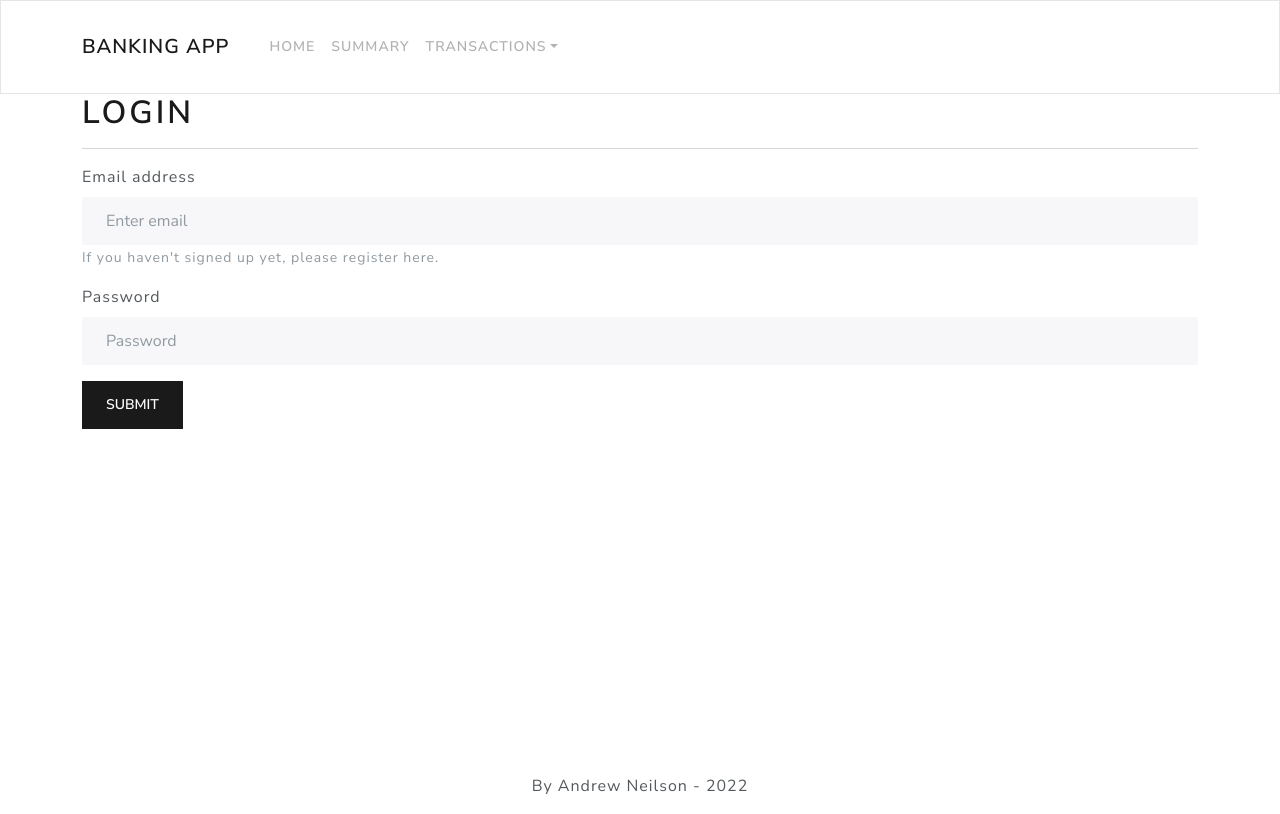
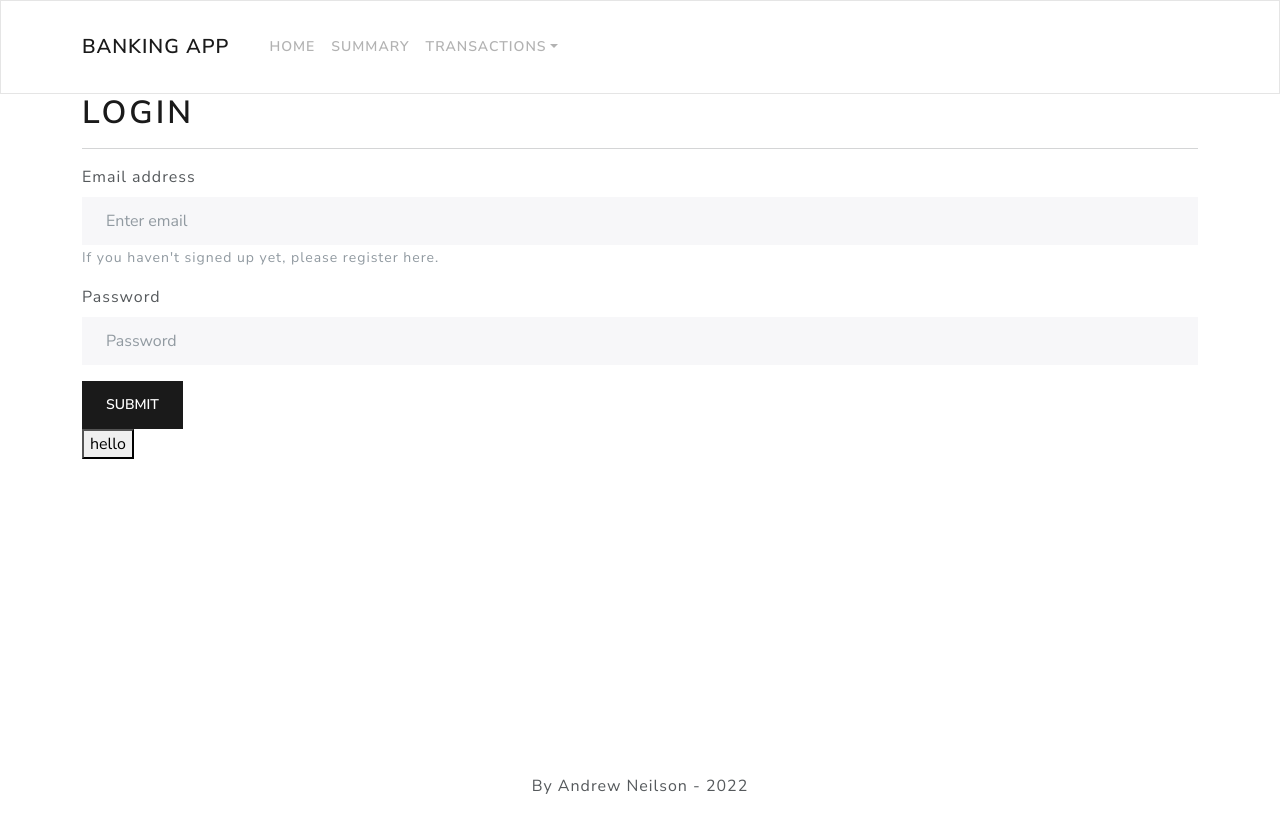
Before and after one commit to dragon-seed/banking_app, a React (Create React App) app in the folder bank-client/: page /#/login in a window 1280 px wide. Built offline with nearby package versions, Linux system fonts and the light colour scheme.

Commit message:
connected front end login function to backend API, also created some test APIs

```diff
--- a/bank-client/src/components/Login.js
+++ b/bank-client/src/components/Login.js
@@ -3,7 +3,7 @@ import {useState } from 'react';
 import { Form, Button, Row, Col } from "react-bootstrap";
 // import {LinkContainer} from 'react-router-bootstrap'
 import Link from 'react-router-dom'
-import axios from "axios";
+import axios, { AxiosError } from "axios";
 
 const Login = () => {
 
@@ -25,18 +25,36 @@ const Login = () => {
             setLoading(true)
 
             const { data } = await axios.post('/api/users/login', {
-                email, password
+                email: email, password: password
             }, config)
 
             console.log(data)
 
             localStorage.setItem('userInfo', JSON.stringify(data));
 
-            setLoading(false)
+        setLoading(false)
         } catch (error) {
             setError(error.response.data.message);
         }
     };
+
+    const sayHello = async() => {
+        const response = await fetch('/api/hello')
+        const data = await response.json()
+        console.log(data)
+    }
+
+    const trackUser = async() => {
+        const response = await fetch('/api/users/track')
+        const data = await response.json()
+        console.log(data)
+    }
+
+    // const sayHello = () => {
+    //     fetch('/api/hello')
+    //     .then(res => res.json())
+    //     .then(data => console.log(data))
+    // }
 
   return (
 
@@ -59,6 +77,7 @@ const Login = () => {
           Submit
         </Button>
       </Form>
+      <button onClick={trackUser} text="hello">hello</button>
       </div>
   </MainScreen>
 
```
